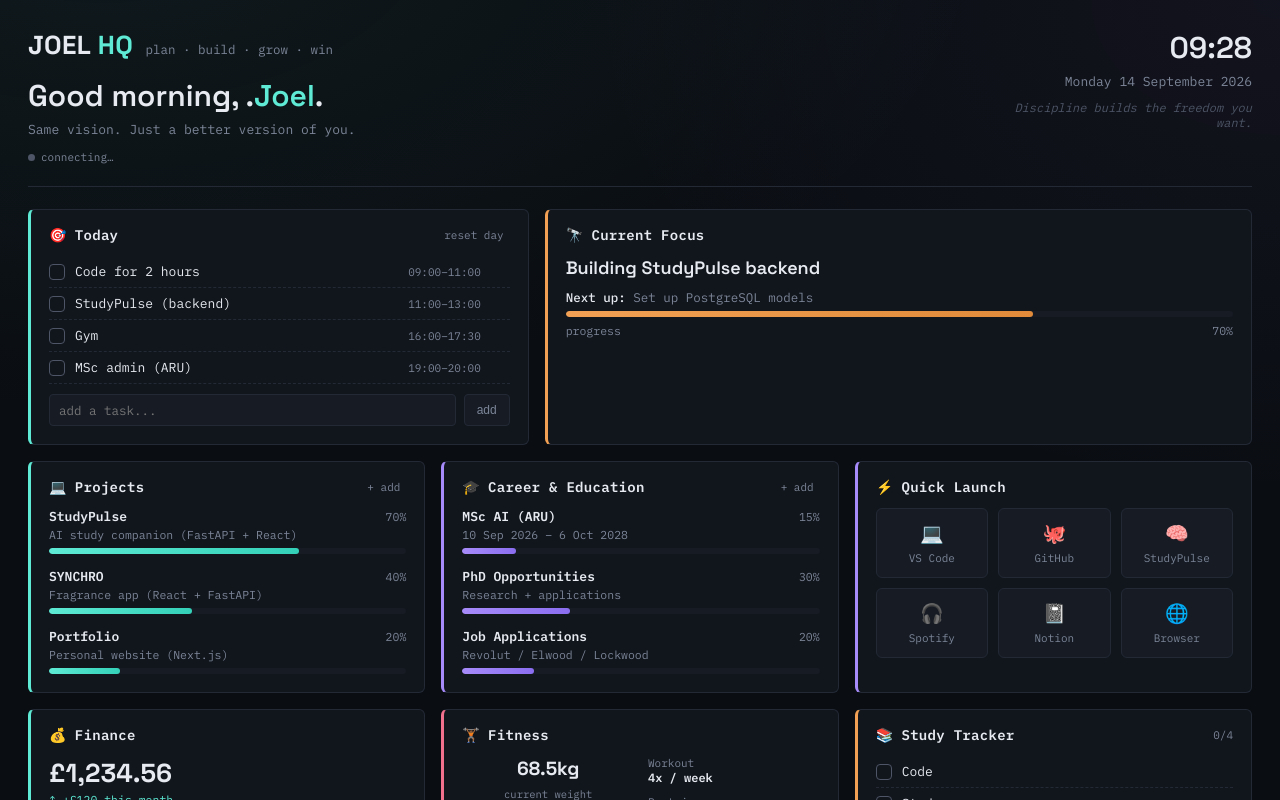
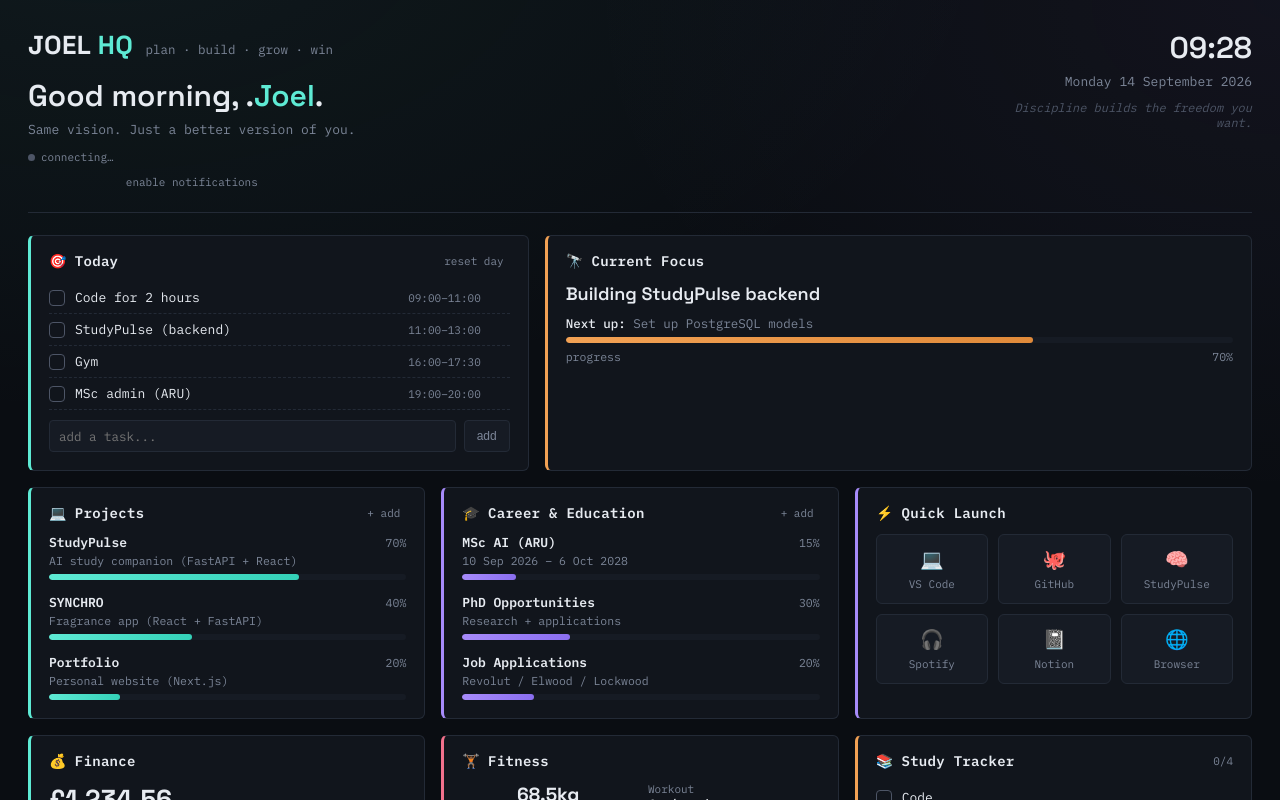
Before and after one commit to JayAby/joel-hq, a React (Vite) app: page / in a window 1280 px wide. Shown: the top 800 px of the page. Built offline with nearby package versions, Linux system fonts and the light colour scheme; no server answers; the HTML template or start-up script is replaced by a standard one.

Commit message:
Add browser notifications for tasks and Pomodoro

```diff
--- a/src/App.tsx
+++ b/src/App.tsx
@@ -1,6 +1,7 @@
-import { useEffect, useState } from 'react'
+import { useEffect, useRef, useState } from 'react'
 import { useSyncedState } from './hooks/useSyncedState'
 import { handleSpotifyRedirect } from './spotify'
+import { notificationPermission, requestNotificationPermission, notify } from './notifications'
 import Editable from './components/Editable'
 import DragPct from './components/DragPct'
 import ProgressList from './components/ProgressList'
@@ -28,10 +29,37 @@ function greetingFor(now: Date) {
 export default function App() {
   const { state, update, ready, synced } = useSyncedState()
   const now = useClock()
+  const [notifPerm, setNotifPerm] = useState(notificationPermission())
+  const notifiedRef = useRef<Set<number>>(new Set())
 
   useEffect(() => {
     handleSpotifyRedirect()
   }, [])
+
+  async function enableNotifications() {
+    const perm = await requestNotificationPermission()
+    setNotifPerm(perm)
+  }
+
+  // Clear "already notified" tracking whenever the day rolls over, so
+  // reminders can fire again tomorrow.
+  useEffect(() => {
+    notifiedRef.current = new Set()
+  }, [state.lastReset])
+
+  // Ping a notification the minute a task's scheduled start time arrives.
+  useEffect(() => {
+    if (notifPerm !== 'granted') return
+    const current = `${String(now.getHours()).padStart(2, '0')}:${String(now.getMinutes()).padStart(2, '0')}`
+    state.tasks.forEach((t, i) => {
+      if (!t.time || t.done) return
+      const start = t.time.split(/[-–]/)[0]?.trim()
+      if (start === current && !notifiedRef.current.has(i)) {
+        notifiedRef.current.add(i)
+        notify(`⏰ ${t.t}`, `Scheduled for ${t.time}`)
+      }
+    })
+  }, [now, state.tasks, notifPerm])
 
   // Reset today's tasks (and study checklist) once per new day.
   useEffect(() => {
@@ -67,6 +95,11 @@ export default function App() {
             <span className={`dot${synced && ready ? '' : ' off'}`} />{' '}
             {synced ? (ready ? 'synced' : 'connecting…') : 'local only — Firebase not set up yet'}
           </div>
+          {notifPerm !== 'granted' && (
+            <button className="card-link" style={{ marginTop: 6 }} onClick={enableNotifications}>
+              enable notifications
+            </button>
+          )}
         </div>
         <div className="clockbox">
           <div className="clock">
--- a/src/components/Pomodoro.tsx
+++ b/src/components/Pomodoro.tsx
@@ -1,4 +1,5 @@
 import { useEffect, useRef, useState } from 'react'
+import { notify } from '../notifications'
 
 export default function Pomodoro() {
   const [seconds, setSeconds] = useState(25 * 60)
@@ -14,6 +15,10 @@ export default function Pomodoro() {
           setMode((m) => {
             const next = m === 'FOCUS' ? 'BREAK' : 'FOCUS'
             setSeconds(next === 'FOCUS' ? 25 * 60 : 5 * 60)
+            notify(
+              next === 'BREAK' ? 'Focus session done 🎯' : "Break's over — back to it 💻",
+              next === 'BREAK' ? 'Time for a 5 minute break.' : 'Starting a new 25 minute focus block.',
+            )
             return next
           })
           return s
--- /dev/null
+++ b/src/notifications.ts
@@ -0,0 +1,22 @@
+// Thin wrapper around the browser's built-in Notification API.
+// Works even when the tab is in the background, as long as it's still open.
+
+export function notificationsSupported() {
+  return 'Notification' in window
+}
+
+export function notificationPermission(): NotificationPermission {
+  return notificationsSupported() ? Notification.permission : 'denied'
+}
+
+export async function requestNotificationPermission(): Promise<NotificationPermission> {
+  if (!notificationsSupported()) return 'denied'
+  return Notification.requestPermission()
+}
+
+export function notify(title: string, body?: string) {
+  if (!notificationsSupported()) return
+  if (Notification.permission === 'granted') {
+    new Notification(title, { body })
+  }
+}
```
